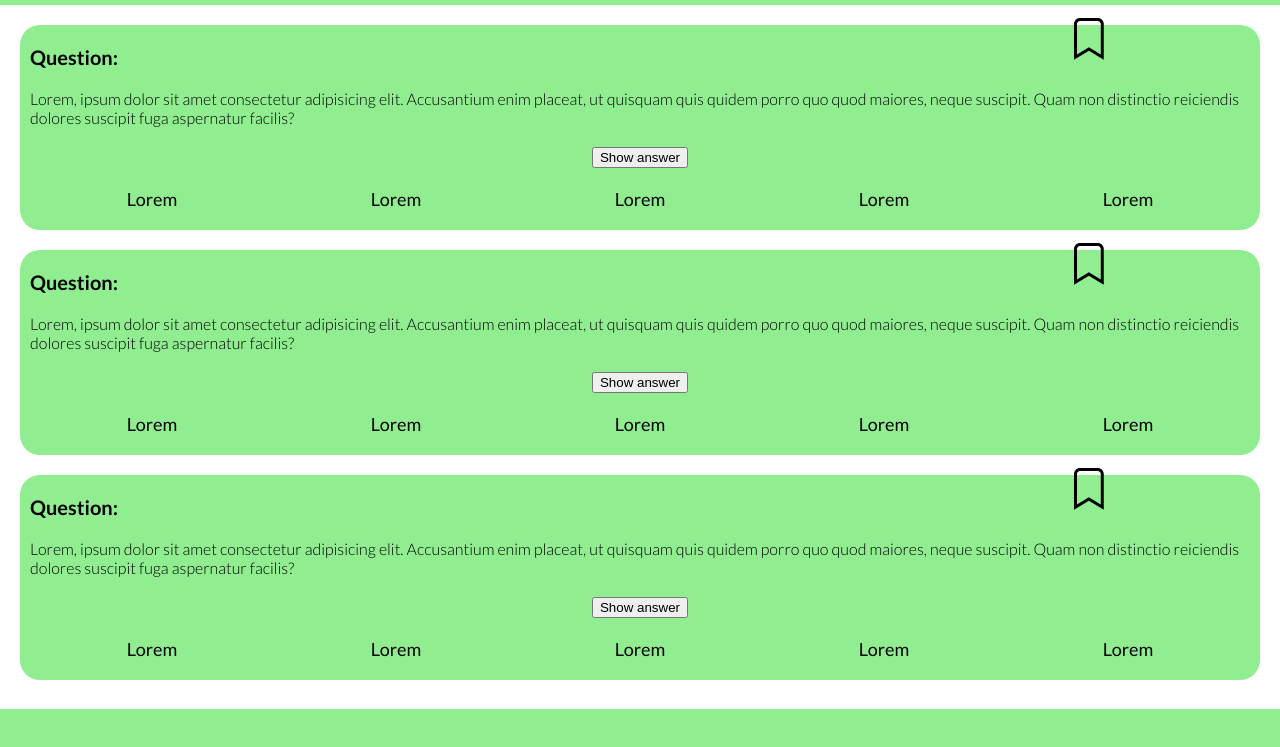
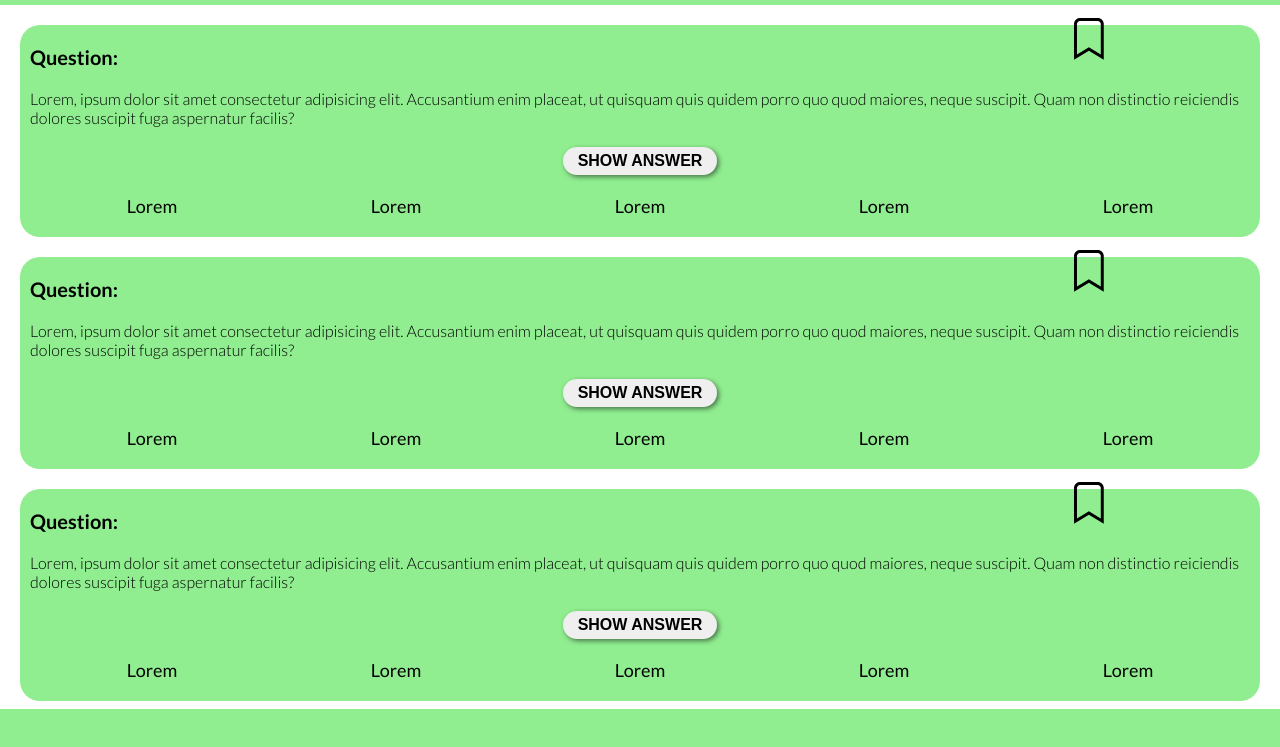
Before and after one commit to FabianAlleblas/quiz-app, a plain HTML site: page index.html in a window 1280 px wide. Shown: the part 43-790 px from the top of the page. Drawn offline with Linux system fonts and the light colour scheme.

Commit message:
I dont know

```diff
--- a/styles/components/button.css
+++ b/styles/components/button.css
@@ -0,0 +1,9 @@
+.button {
+  border: none;
+  border-radius: 20px;
+  box-shadow: 2px 2px 5px rgba(0, 0, 0, 0.5);
+  font-size: 16px;
+  font-weight: 700;
+  padding: 5px 15px;
+  text-transform: uppercase;
+}
--- a/styles/styles.css
+++ b/styles/styles.css
@@ -7,3 +7,4 @@
 @import './components/navigation.css';
 @import './components/profile.css';
 @import './components/tag-list.css';
+@import './components/button.css';
```
